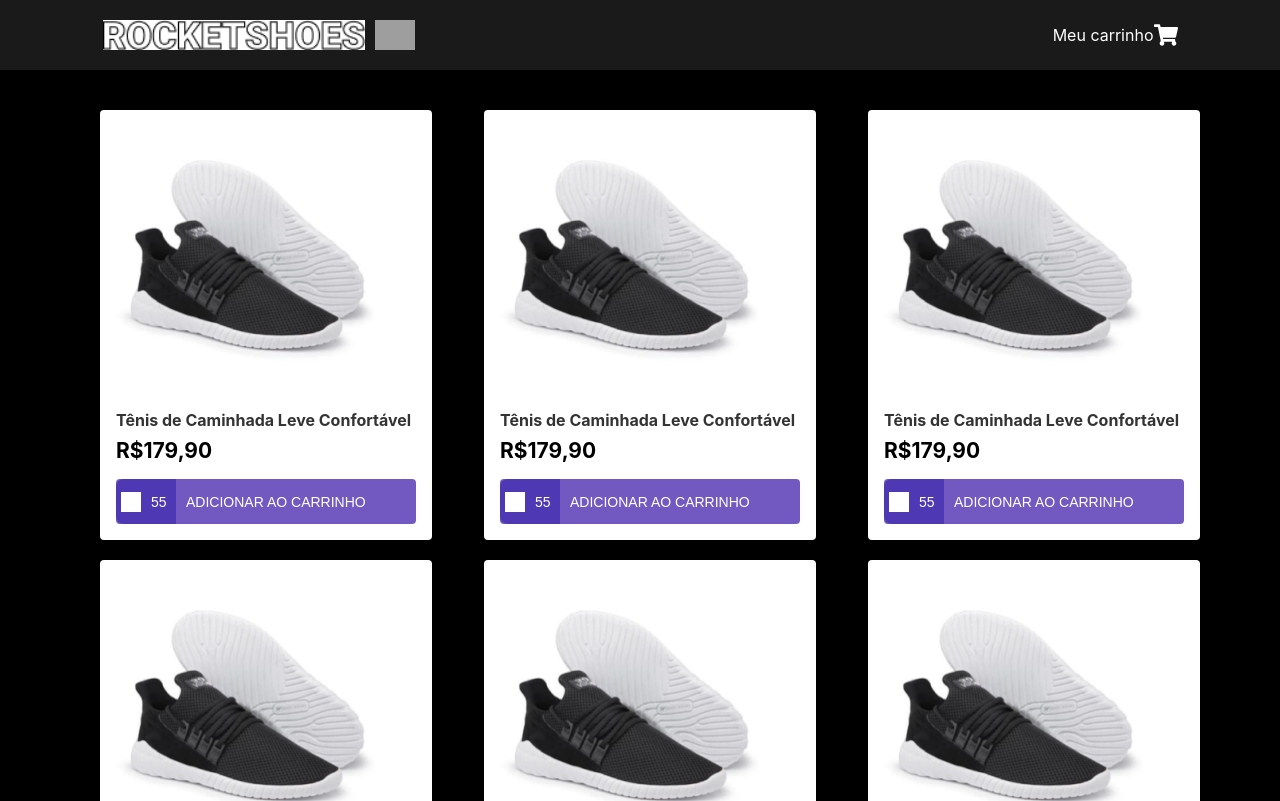
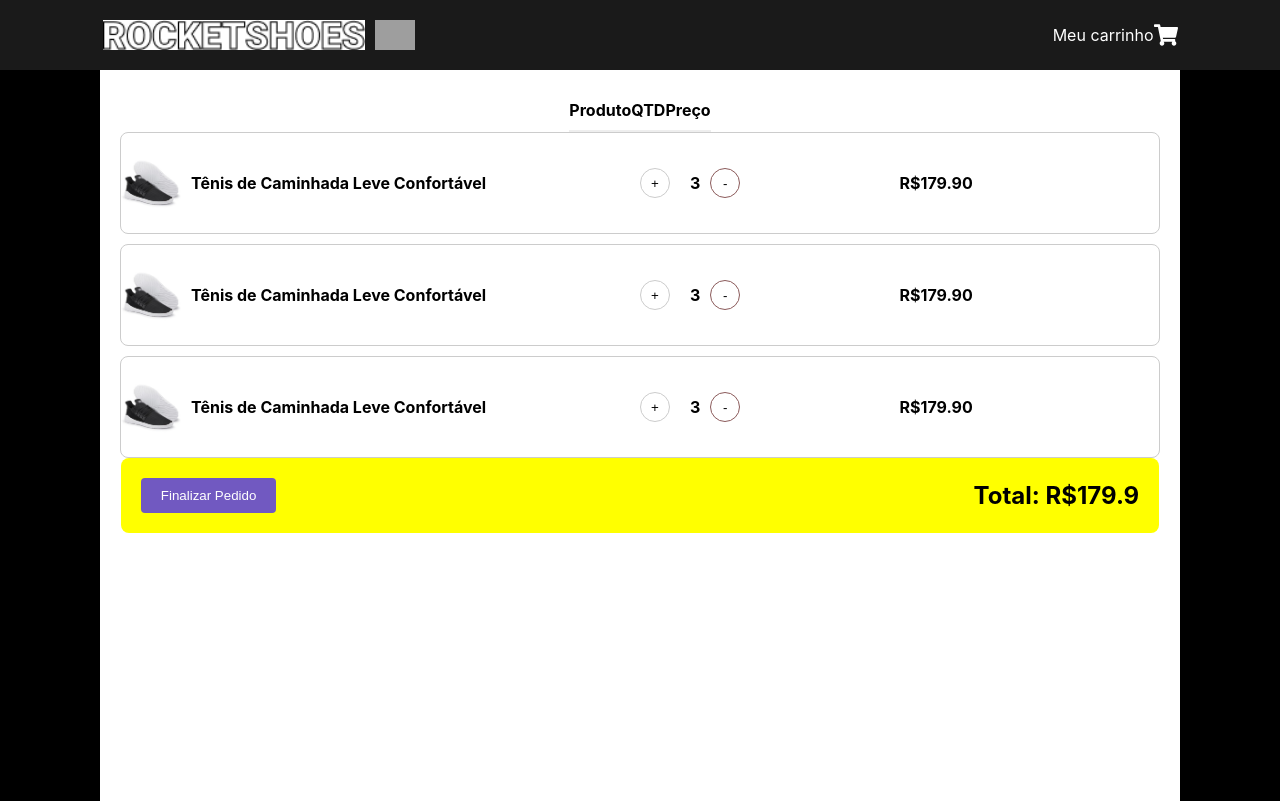
Before and after one commit to Nicolasmoss92/shopping-cart, a React (Create React App) app in the folder cart/: page / in a window 1280 px wide. Shown: the top 801 px of the page. Built offline with nearby package versions, Linux system fonts and the light colour scheme; grey boxes are pictures that could not be loaded.

Commit message:
feat: basic structure itens page

```diff
--- a/cart/src/App.tsx
+++ b/cart/src/App.tsx
@@ -9,7 +9,7 @@ import ListItensPage from "./pages/ListItensPage";
 function App() {
   return (
     <div className="App">
-      <ListItensPage />
+      <CheckoutPage />
     </div>
   );
 }
--- a/cart/src/components/layout/checkOut/CheckoutSummary/styles.ts
+++ b/cart/src/components/layout/checkOut/CheckoutSummary/styles.ts
@@ -2,15 +2,17 @@ import styled from 'styled-components';
 
 export const SummaryWrapper = styled.div`
   display: flex;
-  justify-content: space-between; // Alinha o total e o botão
-  align-items: center; // Centraliza verticalmente
-  padding: 20px 0;
-  max-width: 1200px;
-  margin: 0 auto;
-  background-color: #f9f9f9; // Cor de fundo
-  border-radius: 8px; // Bordas arredondadas
-  margin-top: 20px; // Espaçamento superior
+  justify-content: space-between;
+  align-items: center;
+  padding: 20px;
+  width: 96%; /* Garante que o contêiner ocupe toda a largura disponível */
+  max-width: 1100px; /* Máximo de largura para garantir uma boa visualização */
+  margin: 0 auto; /* Centraliza o contêiner */
+  background-color: yellow;
+  border-radius: 8px;
+  margin-top: -10px;
 `;
+
 
 export const TotalText = styled.span`
   font-size: 24px; // Tamanho do texto total
--- a/cart/src/components/layout/checkOut/Header/styles.ts
+++ b/cart/src/components/layout/checkOut/Header/styles.ts
@@ -1,12 +1,17 @@
 import styled from 'styled-components';
 
+// SubHeaderWrapper
 export const SubHeaderWrapper = styled.div`
-  display: flex;
-  justify-content: space-between;
-  padding: 20px 0;
+  display: grid;
+  grid-template-columns: 1fr 0.5fr 0.5fr;
   align-items: center;
   max-width: 1200px;
   margin: 0 auto;
   font-weight: bold;
   border-bottom: 2px solid #eee;
+  padding: 10px 0;
+
+  span {
+    text-align: center;
+  }
 `;
--- a/cart/src/components/layout/checkOut/ProductItem/styles.ts
+++ b/cart/src/components/layout/checkOut/ProductItem/styles.ts
@@ -2,23 +2,23 @@
 import styled from 'styled-components';
 
 export const ProductWrapper = styled.div`
-  display: flex;
+  display: grid;
+  grid-template-columns: 1fr 0.5fr 0.5fr;
   align-items: center;
-  justify-content: space-between; // Alinha os itens no espaço disponível
   padding: 20px 0;
   border: 1px solid #ccc;
   border-radius: 8px;
-  max-width: 1200px;
+  width: 100%;  /* Para ocupar toda a largura disponível */
+  max-width: 1400px; /* Mantenha o max-width */
   margin: 0 auto;
   margin-bottom: 10px;
-  width: 100%; // Garante que o item ocupe 100% da largura disponível
-  box-sizing: border-box; // Inclui padding e border na largura total
+  box-sizing: border-box;
 
   @media (max-width: 600px) {
-    flex-direction: column; // Altera para coluna em telas menores
-    align-items: flex-start; // Alinha os itens à esquerda
+    grid-template-columns: 1fr;
   }
 `;
+
 
 export const ProductInfo = styled.div`
   display: flex;
--- a/cart/src/pages/CheckOutPage.tsx
+++ b/cart/src/pages/CheckOutPage.tsx
@@ -3,16 +3,21 @@ import CheckoutSummary from "../components/layout/checkOut/CheckoutSummary";
 import SubHeader from "../components/layout/checkOut/Header";
 import ProductItem from "../components/layout/checkOut/ProductItem";
 import { ProductWrapper, QuantityControl } from "../components/layout/checkOut/ProductItem/styles";
+import { MainContainerItensPage, PageWrapper } from "../styles/globalStyles";
 
 const CheckoutPage: React.FC = () => {
     return (
         <div>
+            <PageWrapper>
                 <Header />
+                <MainContainerItensPage>
                     <SubHeader />
                     <ProductItem />
                     <ProductItem />
                     <ProductItem />
                     <CheckoutSummary />
+                </MainContainerItensPage>
+            </PageWrapper>
         </div>
     );
 };
--- a/cart/src/pages/ListItensPage.tsx
+++ b/cart/src/pages/ListItensPage.tsx
@@ -5,13 +5,13 @@ import CheckoutSummary from "../components/layout/checkOut/CheckoutSummary";
 import SubHeader from "../components/layout/checkOut/Header";
 import ProductItem from "../components/layout/checkOut/ProductItem";
 import { ProductWrapper, QuantityControl } from "../components/layout/checkOut/ProductItem/styles";
-import { CardGrid, MainContainer, PageWrapper } from "../styles/globalStyles";
+import { CardGrid, MainContainerCheckOutPage, PageWrapper } from "../styles/globalStyles";
 
 const CardGridPage: React.FC = () => {
   return (
     <PageWrapper>
       <Header />
-      <MainContainer>
+      <MainContainerCheckOutPage>
         <CardGrid>
           <Cart />
           <Cart />
@@ -22,9 +22,8 @@ const CardGridPage: React.FC = () => {
           <Cart />
           <Cart />
           <Cart />
-
         </CardGrid>
-      </MainContainer>
+      </MainContainerCheckOutPage>
     </PageWrapper>
   );
 };
--- a/cart/src/styles/globalStyles.ts
+++ b/cart/src/styles/globalStyles.ts
@@ -1,7 +1,21 @@
 import styled from 'styled-components';
 
 // Body (Amarelo) - container principal
-export const MainContainer = styled.main`
+export const MainContainerItensPage = styled.main`
+  background-color: white; /* Cor de fundo para o body */
+  padding: 20px;
+  min-height: 100vh;
+  display: flex;
+  flex-direction: column; /* Alinha itens verticalmente */
+  justify-content: flex-start; /* Alinha ao topo */
+  width: 100%; /* Garante que ocupe toda a largura da tela */
+  max-width: 1080px;
+  margin: 0 auto; /* Centraliza o container */
+  box-sizing: border-box; /* Inclui padding na largura total */
+`;
+
+// Body (Amarelo) - container principal
+export const MainContainerCheckOutPage = styled.main`
   background-color: black; /* Cor de fundo para o body */
   padding: 20px;
   min-height: 100vh;
@@ -13,7 +27,6 @@ export const MainContainer = styled.main`
   margin: 0 auto; /* Centraliza o container */
   box-sizing: border-box; /* Inclui padding na largura total */
 `;
-
 
 // CardGrid - Grid responsivo para os cards
 export const CardGrid = styled.div`
```
Lines whose indentation alone changed are shown as unchanged.
